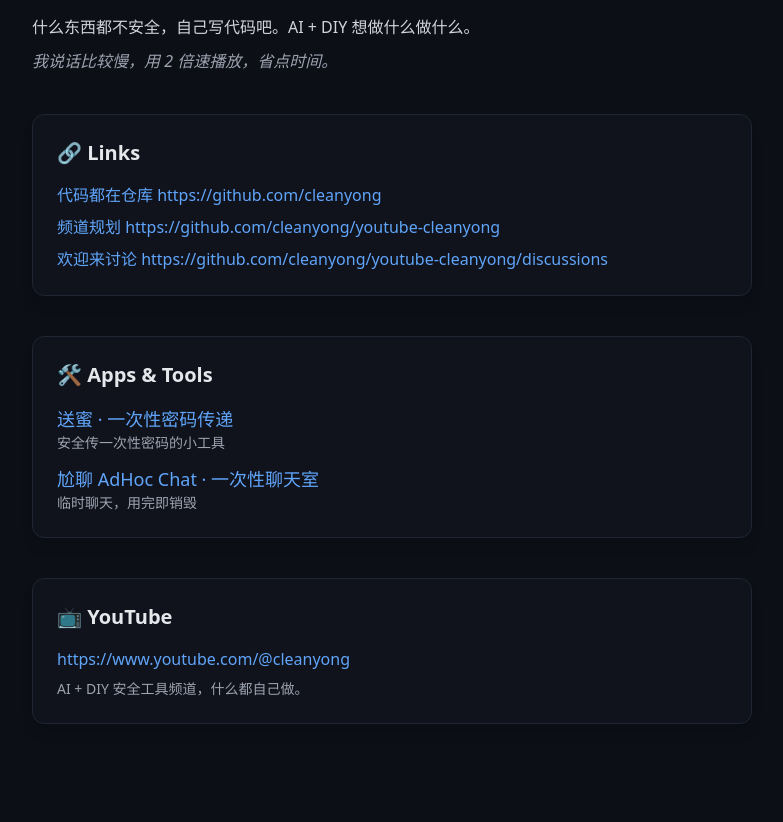
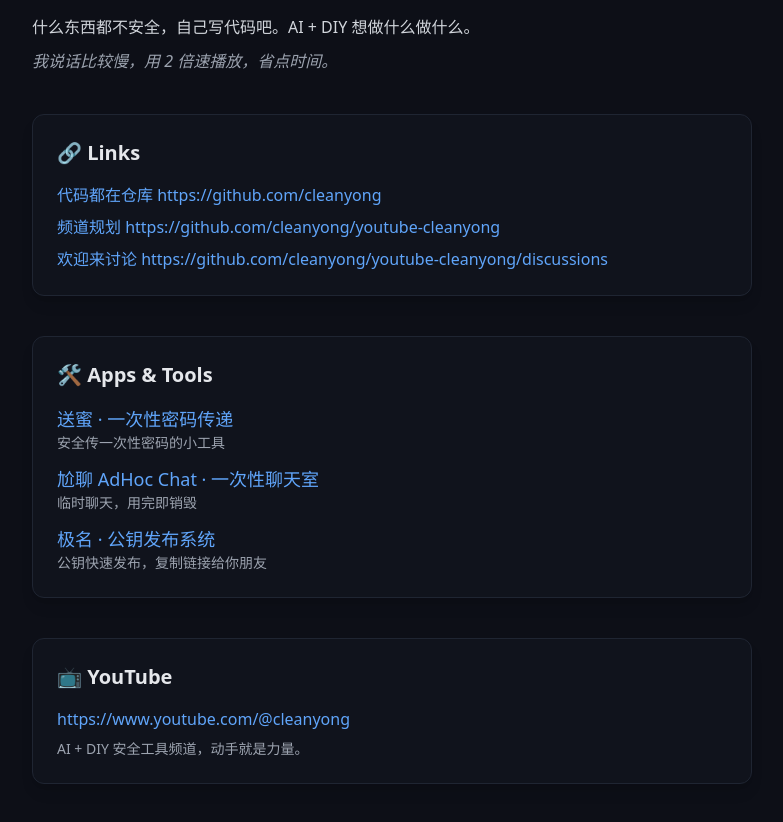
Before and after one commit to cleanyong/homepage, a plain HTML site: page index.html in a window 1280 px wide. Shown: the part 154-976 px from the top of the page, without its empty margins (248-1031 px from the left). Before the commit the page ends 926 px from the top, so only its background shows below. Drawn offline with nearby package versions, Linux system fonts and the light colour scheme.

Commit message:
Update index.html

```diff
--- a/index.html
+++ b/index.html
@@ -60,6 +60,12 @@
           </a>
           <p class="text-gray-400 text-sm">临时聊天，用完即销毁</p>
         </div>
+        <div>
+          <a href="https://jiming.cleanyong.familybankbank.com" class="text-blue-400 hover:text-white text-lg">
+            极名 · 公钥发布系统
+          </a>
+          <p class="text-gray-400 text-sm">公钥快速发布，复制链接给你朋友</p>
+        </div>
       </div>
     </div>
 
@@ -73,7 +79,7 @@
         <a href="https://www.youtube.com/@cleanyong" class="block text-blue-400 hover:text-white">
           https://www.youtube.com/@cleanyong
         </a>
-        <p class="text-gray-400 text-sm">AI + DIY 安全工具频道，什么都自己做。</p>
+        <p class="text-gray-400 text-sm">AI + DIY 安全工具频道，动手就是力量。</p>
       </div>
     </div>
 
```
